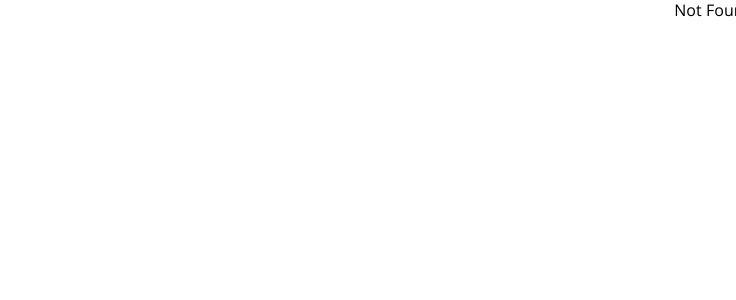
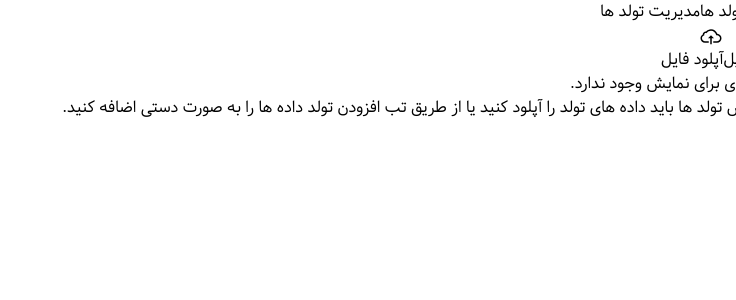
Before and after one commit to myadegari/birthday-reminder, a React (Vite) app: page /birthday-reminder in a window 1280 px wide. Before the commit this address had no page. Shown: the top 300 px of the page, without its empty margins (544-1280 px from the left). Built offline with nearby package versions, Linux system fonts and the light colour scheme.

Commit message:
change route

```diff
--- a/src/App.tsx
+++ b/src/App.tsx
@@ -1,5 +1,5 @@
 import './App.css'
-import { createBrowserRouter,RouterProvider } from 'react-router-dom'
+import { Route,Routes } from 'react-router-dom'
 import PeopleManagement from './peopleManagement'
 import ShowBirthday from './showBirthday'
 import Layout from './layout'
@@ -8,26 +8,15 @@ import Layout from './layout'
 function App() {
 
 
-  const router = createBrowserRouter([
-    {
-      path: '/',
-      element:<Layout/>,
-      errorElement:<h1>404 Not Found</h1>,
-      children: [
-        {
-          path: '/persons',
-          element: <PeopleManagement />
-        },
-        {
-          index: true,
-          element: <ShowBirthday />
-        }
-      ]
-    }
-  ])
+
   return (
     <>
-    <RouterProvider router={router}/>
+      <Routes>
+        <Route path='birthday-reminder/' element={<Layout/>}>
+        <Route index element={<ShowBirthday/>}/>
+        <Route path='persons' element={<PeopleManagement/>}/>
+        </Route>
+      </Routes>
     </>
   )
 }
--- a/src/main.tsx
+++ b/src/main.tsx
@@ -4,12 +4,15 @@ import App from './App.tsx'
 import './index.css'
 import { ToastContainer } from 'react-toastify'
 import 'react-toastify/dist/ReactToastify.css';
+import { BrowserRouter } from 'react-router-dom'
 
 ReactDOM.createRoot(document.getElementById('root')!).render(
   <React.StrictMode>
+  <BrowserRouter>
     <div className='grid h-[100vh] w-[100vw] place-items-center bg-slate-500 overflow-x-hidden'>
     <App />
     </div>
     <ToastContainer />
+    </BrowserRouter>
   </React.StrictMode>,
 )
```
